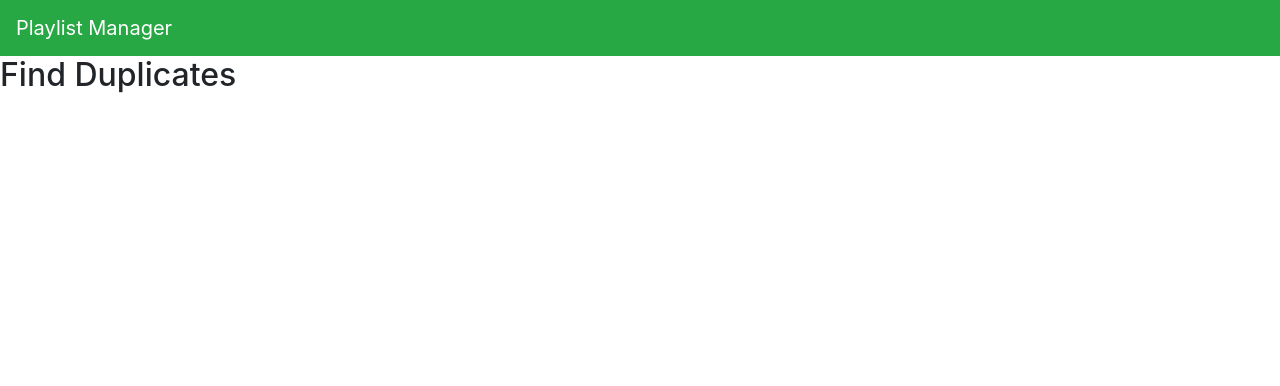
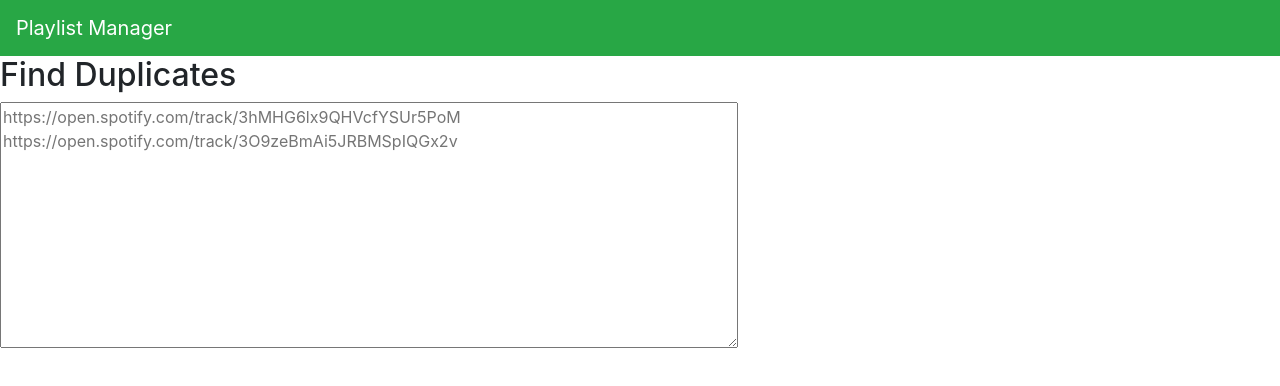
Before and after one commit to ricardovdheijden/playlist-manager, a React (Create React App) app: page / in a window 1280 px wide. Shown: the top 386 px of the page. Built offline with nearby package versions, Linux system fonts and the light colour scheme.

Commit message:
PM-001 Stores trackIds from Spotify Urls in state-object

```diff
--- a/src/components/findDuplicates.jsx
+++ b/src/components/findDuplicates.jsx
@@ -1,9 +1,36 @@
-import React from 'react';
+import React, {Component} from 'react';
 
-const FindDuplicates = () => {
-    return(
-        <h2>Find Duplicates</h2>
-    );
-};
+class FindDuplicates extends Component {
+    state = {
+        trackIds: []
+    };
+
+    handleChange = event => {
+        let trackIds = event.target.value.split('\n')
+            .filter(c => {
+                return c.length > 31 && c.startsWith('https://open.spotify.com/track/')
+            })
+            .map(c => {
+                return c.substring(c.lastIndexOf('/') + 1)
+            });
+
+        this.setState({trackIds: trackIds});
+    };
+
+    render() {
+        return (
+            <React.Fragment>
+                <h2>Find Duplicates</h2>
+                <textarea className="span6"
+                          rows="10"
+                          cols="70"
+                          placeholder={'https://open.spotify.com/track/3hMHG6lx9QHVcfYSUr5PoM\nhttps://open.spotify.com/track/3O9zeBmAi5JRBMSpIQGx2v'}
+                          required
+                          onChange={this.handleChange}/>
+            </React.Fragment>
+        );
+    }
+
+}
 
 export default FindDuplicates;
```
